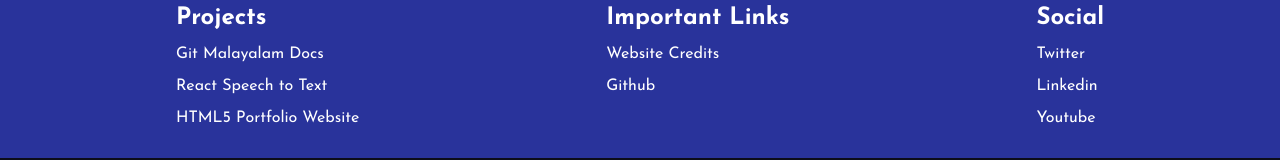
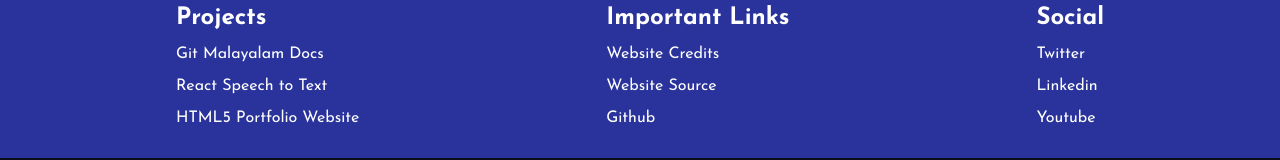
Before and after one commit to allenabraham777/theabstraction.co, a Gatsby site: page /blogs in a window 1280 px wide. Shown: the part 487-647 px from the top of the page. Built offline with nearby package versions, Linux system fonts and the light colour scheme; Gatsby itself is replaced by a stand-in of ours.

Commit message:
Code  cleaning

```diff
--- a/src/components/footer.js
+++ b/src/components/footer.js
@@ -17,6 +17,7 @@
           <h1>Important Links</h1>
           <ul>
             <li><Link to="/attributions">Website Credits</Link></li>
+            <li><a href="https://github.com/abstractionhere/theabstraction.co">Website Source</a></li>
             <li><a href="https://github.com/abstractionhere">Github</a></li>
           </ul>
         </div>
--- a/src/layouts/default.js
+++ b/src/layouts/default.js
@@ -4,7 +4,7 @@
 
 import Header from "../components/header"
 import Footer from "../components/footer"
-import './style.scss'
+import '../styles/style.scss'
 
 const Layout = ({ children, fullpage }) => {
   const data = useStaticQuery(graphql`
--- a/src/pages/blogs.js
+++ b/src/pages/blogs.js
@@ -2,7 +2,7 @@
 import { graphql } from 'gatsby'
 import Layout from '../layouts/default'
 
-import './blogs.scss';
+import '../styles/blogs.scss';
 import ListCard from '../components/blogs/listCard';
 import SEO from '../components/seo';
 
--- a/src/templates/post.js
+++ b/src/templates/post.js
@@ -3,7 +3,7 @@
 import Layout from '../layouts/default';
 import ReactUtterences from 'react-utterances'
 
-import './post.scss'
+import '../styles/post.scss'
 import SEO from '../components/seo';
 
 const PostTemplate = ({ data: { markdownRemark: post } }) => {
```
Also changed, not shown: README.md, src/blogs/2021-02-14_gatsby-utterances/cover.jpg (renamed from src/blogs/gatsby-utterances/cover.jpg), src/blogs/2021-02-14_gatsby-utterances/index.md (renamed from src/blogs/gatsby-utterances/index.md), src/styles/blogs.scss (renamed from src/pages/blogs.scss), src/styles/post.scss (renamed from src/templates/post.scss), src/styles/style.scss (renamed from src/layouts/style.scss).
